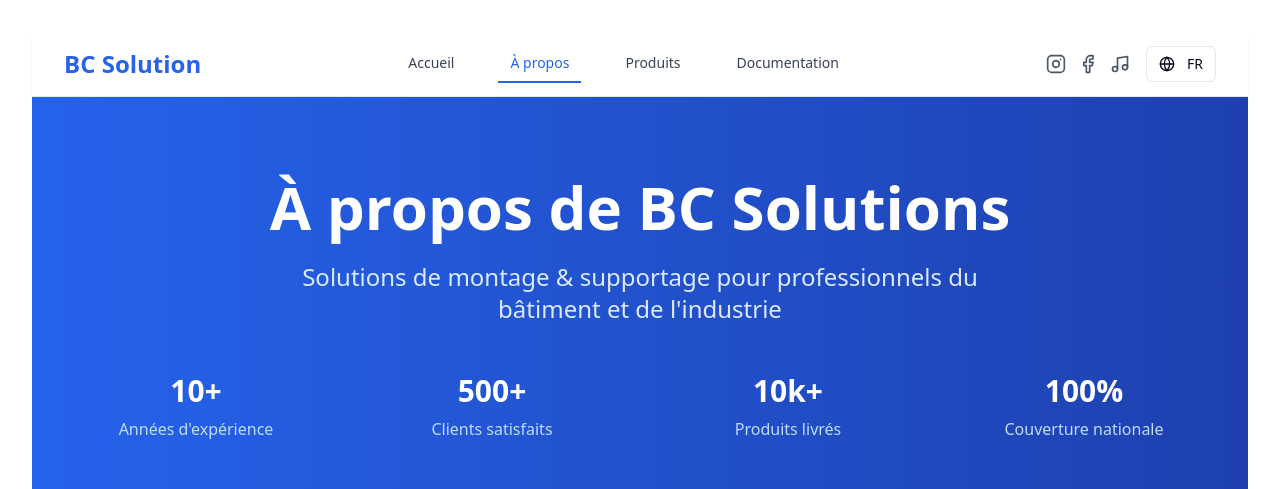
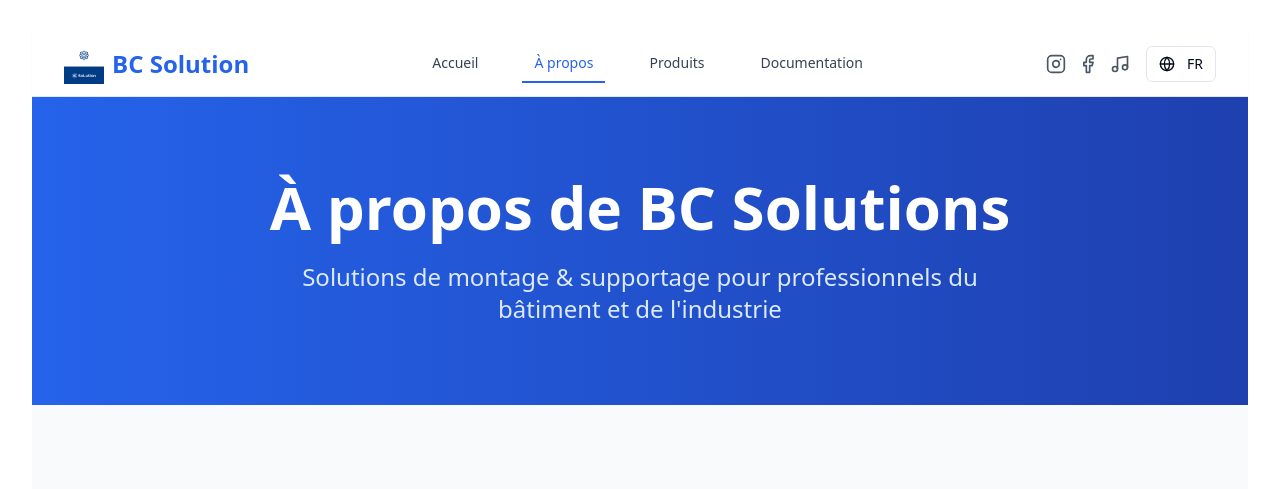
Before and after one commit to peeppeep10000/bc-solution-webworks-project, a React (Vite) app: page /about in a window 1280 px wide. Shown: the top 489 px of the page. Built offline with nearby package versions, Linux system fonts and the light colour scheme.

Commit message:
Update background, About page, and logo
Update the website background, revise the About page content, remove the fake stats, and create a new logo for BC Solution.

```diff
--- a/src/components/AboutHero.tsx
+++ b/src/components/AboutHero.tsx
@@ -12,29 +12,9 @@ const AboutHero: React.FC = () => {
           <h1 className="text-5xl md:text-6xl font-bold mb-6">
             {t('about-title')}
           </h1>
-          <p className="text-xl md:text-2xl text-blue-100 max-w-3xl mx-auto mb-8">
+          <p className="text-xl md:text-2xl text-blue-100 max-w-3xl mx-auto">
             {t('about-subtitle')}
           </p>
-
-          {/* Stats */}
-          <div className="grid grid-cols-2 md:grid-cols-4 gap-8 mt-12">
-            <div className="text-center">
-              <div className="text-3xl font-bold text-white mb-2">10+</div>
-              <div className="text-blue-200">{t('experience-years')}</div>
-            </div>
-            <div className="text-center">
-              <div className="text-3xl font-bold text-white mb-2">500+</div>
-              <div className="text-blue-200">{t('satisfied-clients')}</div>
-            </div>
-            <div className="text-center">
-              <div className="text-3xl font-bold text-white mb-2">10k+</div>
-              <div className="text-blue-200">{t('products-delivered')}</div>
-            </div>
-            <div className="text-center">
-              <div className="text-3xl font-bold text-white mb-2">100%</div>
-              <div className="text-blue-200">{t('national-coverage')}</div>
-            </div>
-          </div>
         </div>
       </div>
     </section>
--- a/src/components/Header.tsx
+++ b/src/components/Header.tsx
@@ -4,6 +4,7 @@ import { Link, useLocation } from 'react-router-dom';
 import { Menu, X, Globe, Instagram, Facebook, Music } from 'lucide-react';
 import { useTranslation } from '../contexts/TranslationContext';
 import { Button } from '@/components/ui/button';
+import bcSolutionLogo from '../assets/bc-solution-logo.png';
 
 const Header: React.FC = () => {
   const [isMenuOpen, setIsMenuOpen] = useState(false);
@@ -47,7 +48,8 @@ const Header: React.FC = () => {
       <div className="max-w-7xl mx-auto px-4 sm:px-6 lg:px-8">
         <div className="flex justify-between items-center h-16">
           {/* Logo */}
-          <Link to="/" className="flex items-center">
+          <Link to="/" className="flex items-center space-x-2">
+            <img src={bcSolutionLogo} alt="BC Solution" className="h-10 w-auto" />
             <span className="text-2xl font-bold text-blue-600">BC Solution</span>
           </Link>
 
--- a/src/components/Layout.tsx
+++ b/src/components/Layout.tsx
@@ -12,7 +12,7 @@ const Layout: React.FC<LayoutProps> = ({ children }) => {
     <div
       className="min-h-screen flex flex-col bg-gray-50 relative"
       style={{
-        backgroundImage: 'url(/lovable-uploads/717b24f7-e564-4399-82da-c0399450657a.png)',
+        backgroundImage: 'url(/lovable-uploads/bbc80ff7-7b57-46e6-9bb8-fd69e98e11fc.png)',
         backgroundSize: 'cover',
         backgroundPosition: 'center',
         backgroundRepeat: 'no-repeat',
```
Also changed, not shown: public/lovable-uploads/bbc80ff7-7b57-46e6-9bb8-fd69e98e11fc.png (added), src/assets/bc-solution-logo.png (added).
